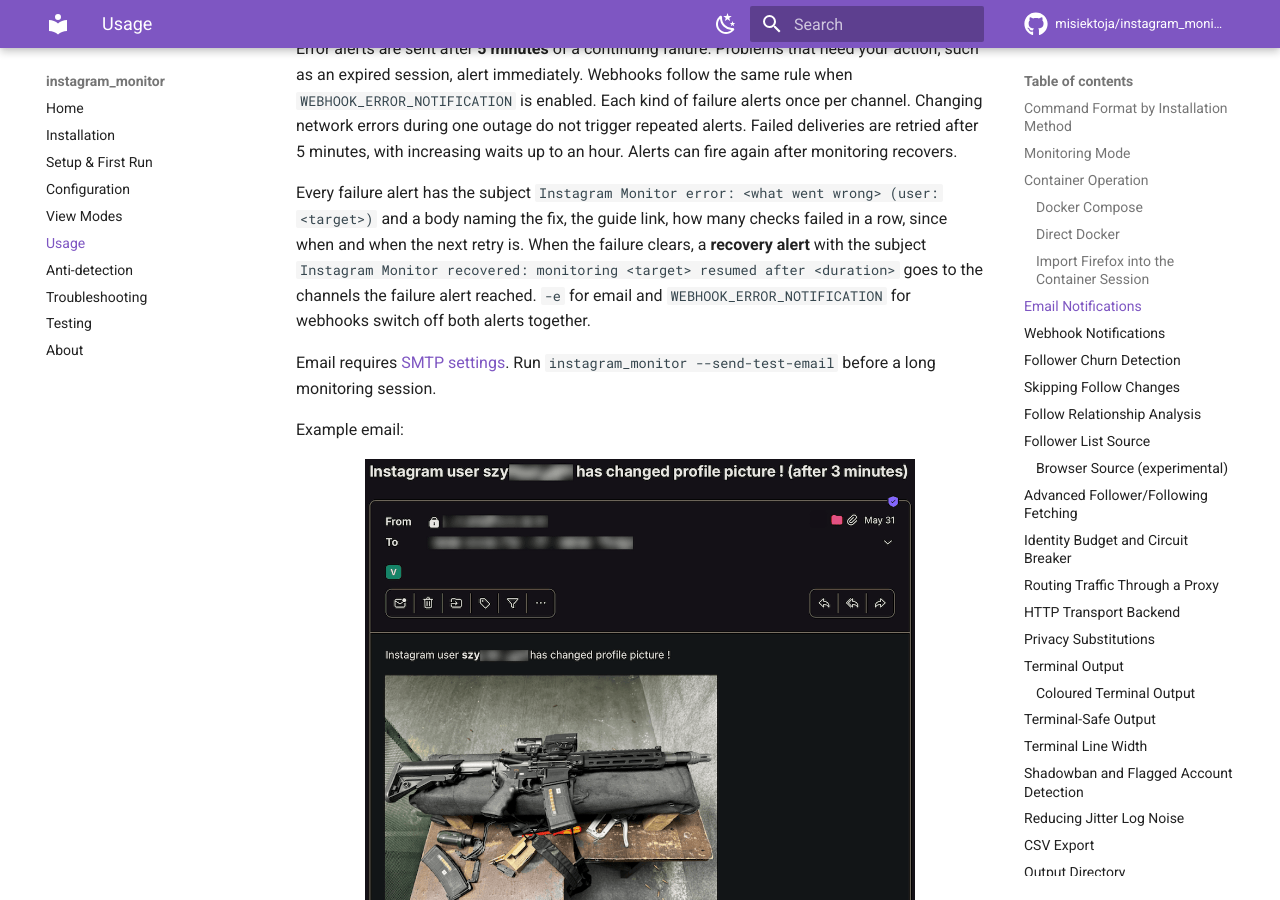
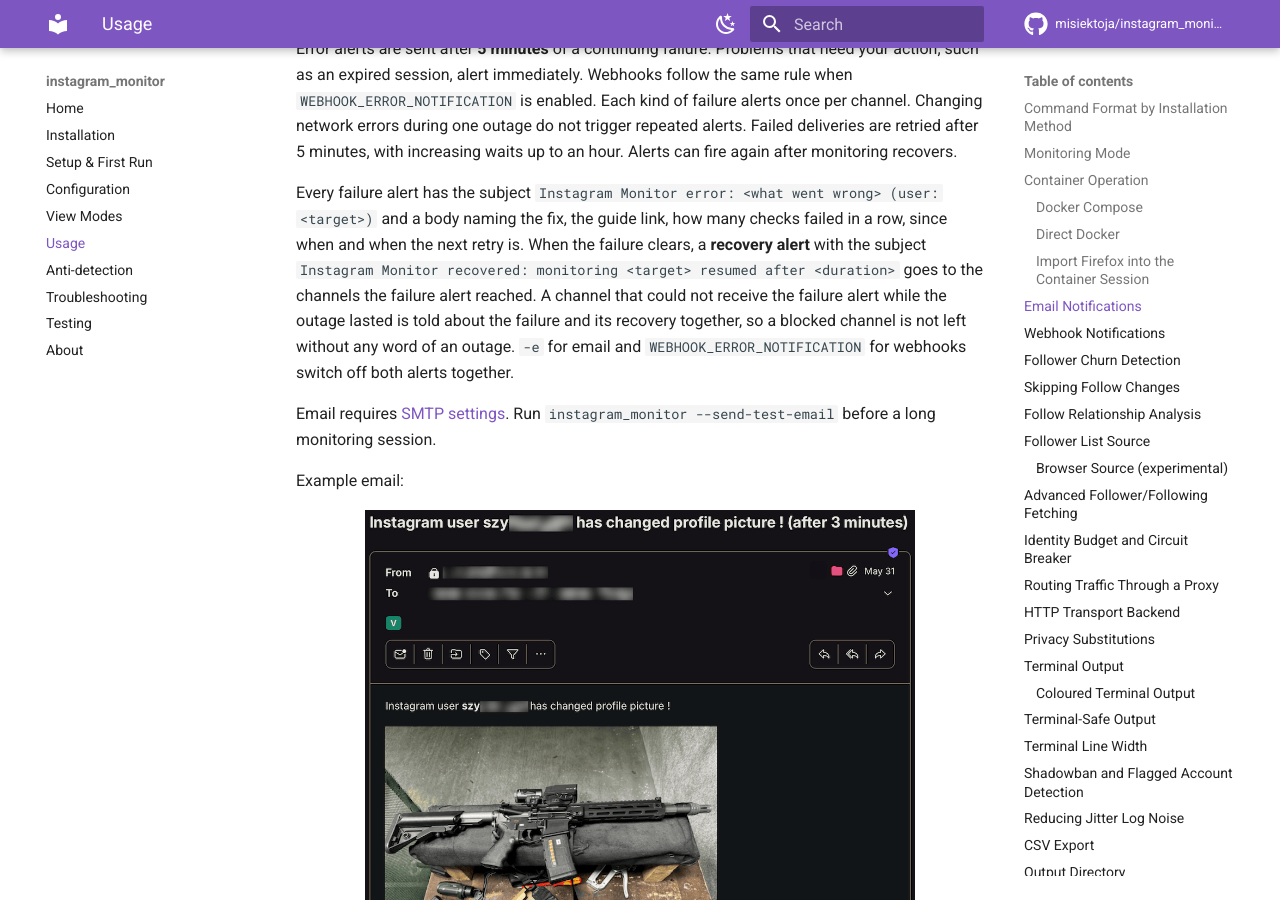
Before and after one commit to misiektoja/instagram_monitor, an MkDocs documentation site: the page built from docs/usage.md, in a window 1280 px wide and 900 px high, scrolled down 7606 px. Built offline with MkDocs 1.6.1 and Material for MkDocs 9.7.7, drawn with Linux system fonts in a browser that asks for light colours; comment, search, counter and statistics services are not loaded.

Commit message:
docs(usage): describe the combined failure and recovery alert

```diff
--- a/docs/usage.md
+++ b/docs/usage.md
@@ -298,7 +298,7 @@ instagram_monitor <target_insta_user> -e
 
 Error alerts are sent after **5 minutes** of a continuing failure. Problems that need your action, such as an expired session, alert immediately. Webhooks follow the same rule when `WEBHOOK_ERROR_NOTIFICATION` is enabled. Each kind of failure alerts once per channel. Changing network errors during one outage do not trigger repeated alerts. Failed deliveries are retried after 5 minutes, with increasing waits up to an hour. Alerts can fire again after monitoring recovers.
 
-Every failure alert has the subject `Instagram Monitor error: <what went wrong> (user: <target>)` and a body naming the fix, the guide link, how many checks failed in a row, since when and when the next retry is. When the failure clears, a **recovery alert** with the subject `Instagram Monitor recovered: monitoring <target> resumed after <duration>` goes to the channels the failure alert reached. `-e` for email and `WEBHOOK_ERROR_NOTIFICATION` for webhooks switch off both alerts together.
+Every failure alert has the subject `Instagram Monitor error: <what went wrong> (user: <target>)` and a body naming the fix, the guide link, how many checks failed in a row, since when and when the next retry is. When the failure clears, a **recovery alert** with the subject `Instagram Monitor recovered: monitoring <target> resumed after <duration>` goes to the channels the failure alert reached. A channel that could not receive the failure alert while the outage lasted is told about the failure and its recovery together, so a blocked channel is not left without any word of an outage. `-e` for email and `WEBHOOK_ERROR_NOTIFICATION` for webhooks switch off both alerts together.
 
 Email requires [SMTP settings](configuration.md#smtp-settings). Run `instagram_monitor --send-test-email` before a long monitoring session.
 
```
